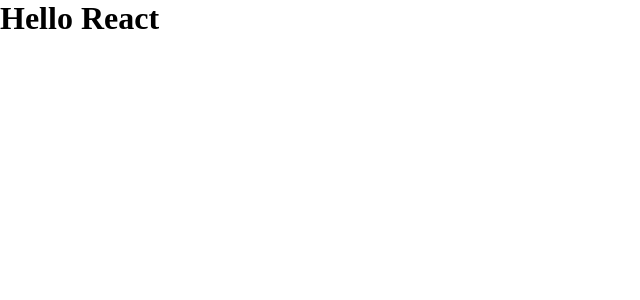
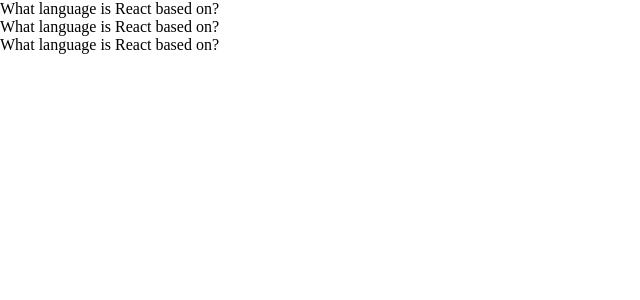
Before and after one commit to Marshal10/Flashcards-using-react, a React (Create React App) app: page / in a window 1280 px wide. Shown: the top 300 px of the page, without its empty margins (0-640 px from the left). Built offline with nearby package versions, Linux system fonts and the light colour scheme.

Commit message:
Flashcards component

```diff
--- a/src/App.js
+++ b/src/App.js
@@ -35,7 +35,23 @@
 export default function App() {
   return (
     <div className="App">
-      <h1>Hello React</h1>
+      <FlashCards />
     </div>
   );
 }
+
+function FlashCards() {
+  return (
+    <div className="flashcards">
+      <div>
+        <p>What language is React based on?</p>
+      </div>
+      <div>
+        <p>What language is React based on?</p>
+      </div>
+      <div>
+        <p>What language is React based on?</p>
+      </div>
+    </div>
+  );
+}
```
